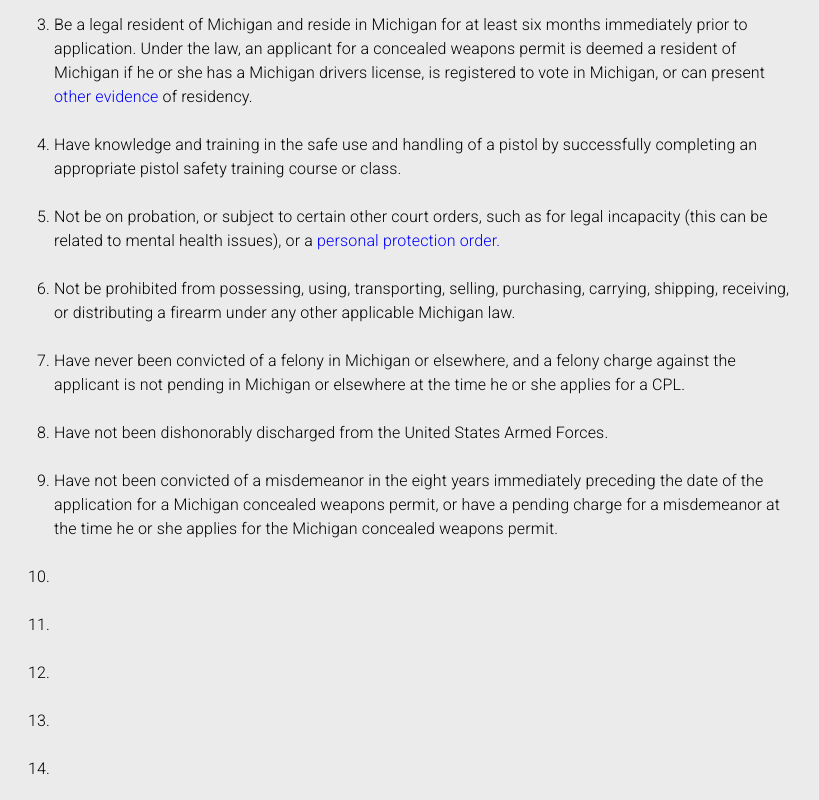
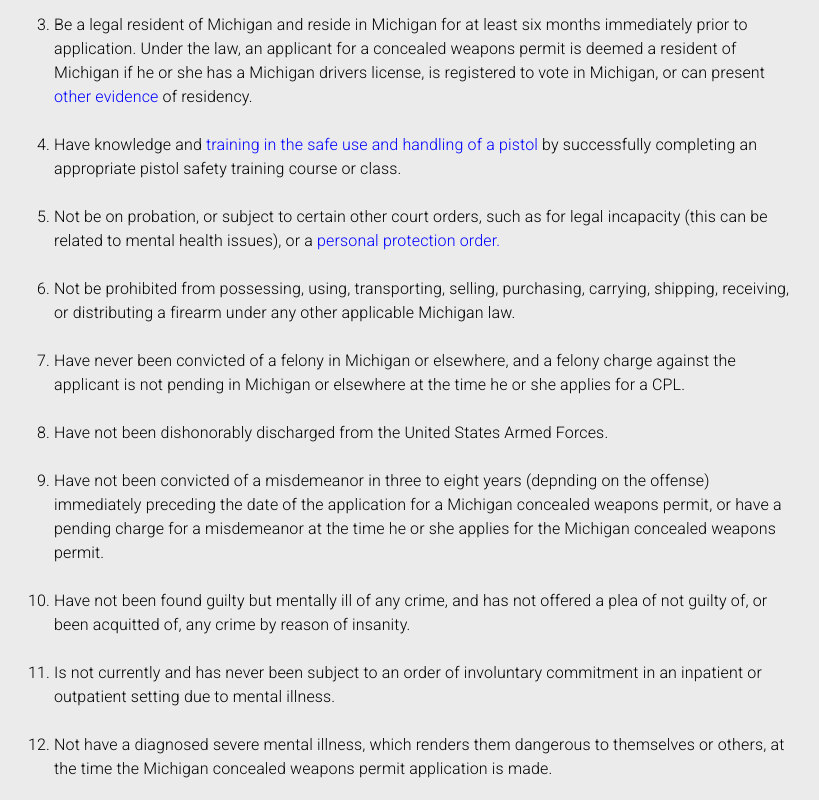
Before and after one commit to kjannette/carry-concealed, a React app: page /michigan in a window 1280 px wide. Shown: the part 580-1380 px from the top of the page, without its empty margins (11-830 px from the left). Built offline with nearby package versions, Linux system fonts and the light colour scheme.

Commit message:
More work on Michigan content

```diff
--- a/src/components/states/MichiganPage.js
+++ b/src/components/states/MichiganPage.js
@@ -24,7 +24,7 @@ class MichiganPage extends React.Component {
                         Concealed Weapons Permits
                     </div>
                     <div className={classes.subHeading}>
-                        Obtaining a concealed weapons permit in Michigan
+                        Obtaining a Michigan concealed weapons permit
                     </div>
 
                     <div className={classes.dividerBox}>
@@ -49,24 +49,27 @@ class MichiganPage extends React.Component {
                                     <p>
                                         A Michigan resident must meet basic requirements to obtain a Michigan concealed weapons permit, for example:
                                         <ol>
+
                                             <li>Be at least 21 years of age.</li><br></br>
                                             <li>Be a citizen of the United States or an alien lawfully admitted into the United States.</li><br></br>
                                             <li>Be a legal resident of Michigan and reside in Michigan for at least six months immediately prior to application.  Under the law, an applicant for a concealed weapons permit is
                                                 deemed a resident of Michigan if he or she has a Michigan drivers license, is registered to vote in Michigan, or can present
                                                 <a className={classes.link} href="https://www.michigan.gov/msp/0,4643,7-123-1878_1591_3503_4654-10926--,00.html"> other evidence</a> of residency.</li><br></br>
-                                            <li>Have knowledge and training in the safe use and handling of a pistol by successfully completing an appropriate pistol safety training course or class.</li><br></br>
+                                            <li>Have knowledge and
+                                            <a className={classes.link} href="https://www.michigan.gov/mcoles/0,4607,7-229--148860--,00.html"> training in the safe use and handling of a pistol</a> by
+                                                successfully completing an appropriate pistol safety training course or class.</li><br></br>
                                             <li>Not be on probation, or subject to certain other court orders, such as for legal incapacity (this can be related to mental health issues), or a
                                                 <a className={classes.link} href="https://www.michigan.gov/documents/msp/PPO_Brochure_2_176129_7.pdf>"> personal protection order.</a></li><br></br>
                                             <li>Not be prohibited from possessing, using, transporting, selling, purchasing, carrying, shipping, receiving, or distributing a firearm under any other applicable Michigan law.</li><br></br>
                                             <li>Have never been convicted of a felony in Michigan or elsewhere, and a felony charge against the applicant is not pending in Michigan or elsewhere at the time he or she applies for a CPL.</li><br></br>
                                             <li>Have not been dishonorably discharged from the United States Armed Forces.</li><br></br>
-                                            <li>Have not been convicted of a misdemeanor in the eight years immediately preceding the date of the application for a Michigan concealed weapons permit, or have a pending charge for a misdemeanor at the
+                                            <li>Have not been convicted of a misdemeanor in three to eight years (depnding on the offense) immediately preceding the date of the application for a Michigan concealed weapons permit, or have a pending charge for a misdemeanor at the
                                                 time he or she applies for the Michigan concealed weapons permit.</li><br></br>
-                                            <li></li><br></br>
-                                            <li></li><br></br>
-                                            <li></li><br></br>
-                                            <li></li><br></br>
-                                            <li></li><br></br>
+                                            <li>Have not been found guilty but mentally ill of any crime, and has not offered a plea of not guilty of, or been acquitted of, any crime by reason of insanity.</li><br></br>
+                                            <li>Is not currently and has never been subject to an order of involuntary commitment in an inpatient or outpatient setting due to mental illness.</li><br></br>
+                                            <li>Not have a diagnosed severe mental illness, which renders them dangerous to themselves or others,  at the time the Michigan concealed weapons permit application is made.</li><br></br>
+                                            <li>Not be under a court order of legal incapacity in this state or elsewhere.</li><br></br>
+                                            <li>Have a valid state-issued driver’s license or personal identification card.</li><br></br>
 
                                         </ol>
                                     </p>
```
